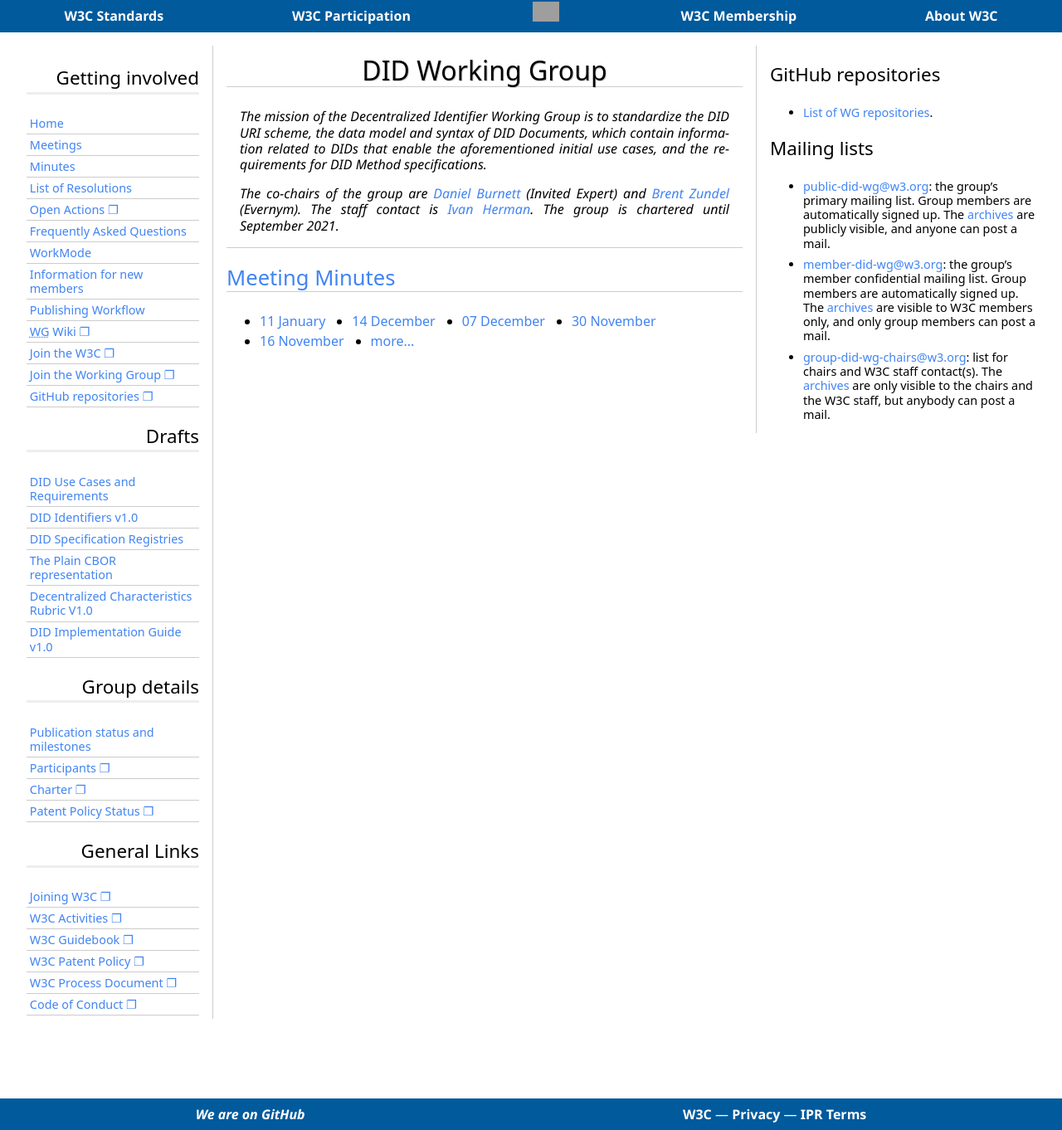
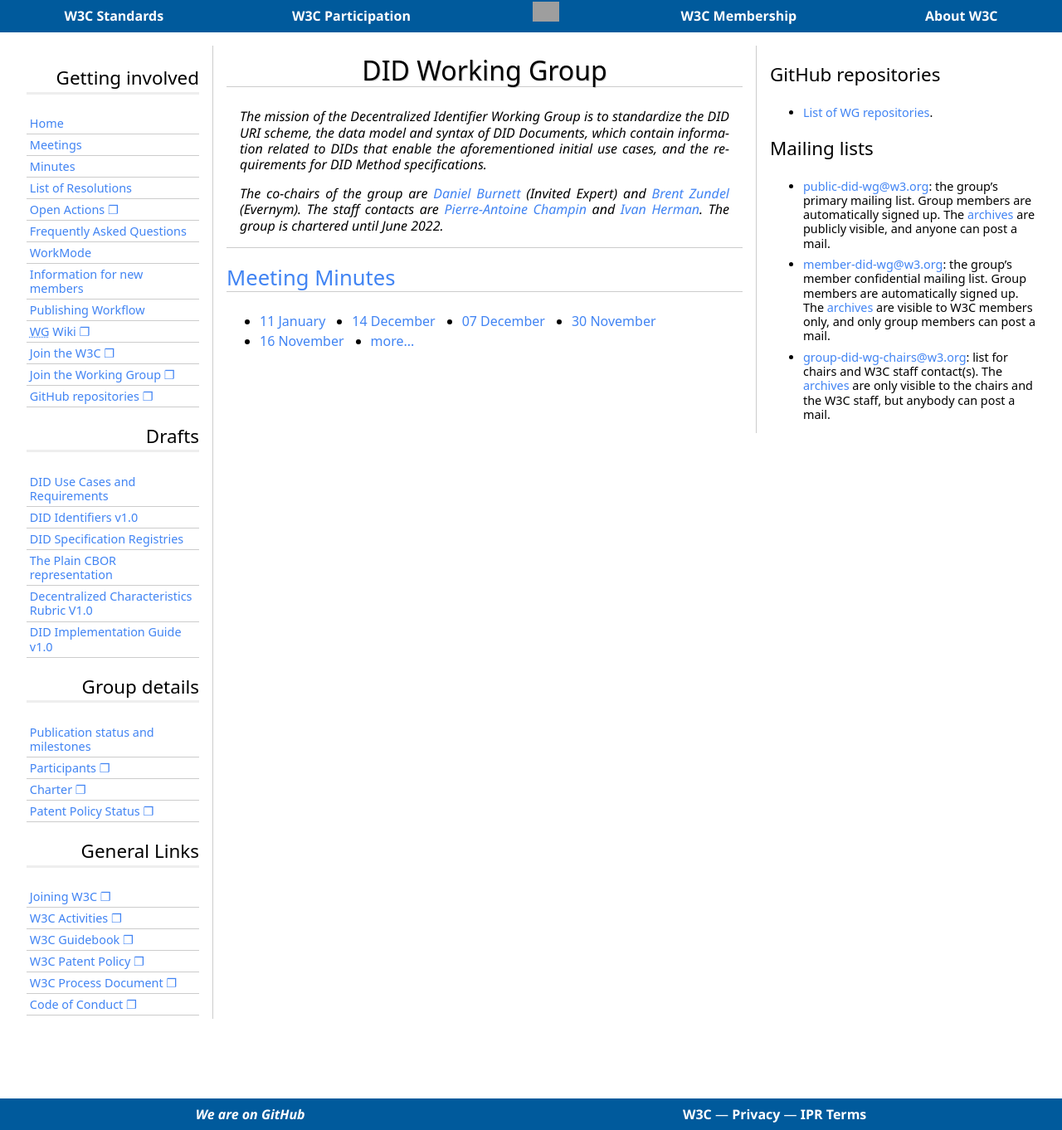
Before and after one commit to w3c/did-wg, a Jekyll site: the page built from index.md, in a window 1280 px wide. Shown: the whole page at 83% size. Built offline with Jekyll 4.4.1, drawn with Linux system fonts in a browser that asks for light colours; some web fonts are replaced; grey boxes are pictures that could not be loaded.

Commit message:
Added pa as staff contact

```diff
--- a/_layouts/home.html
+++ b/_layouts/home.html
@@ -52,8 +52,9 @@
                 <p>The co-chairs of the group are
                     <a href="mailto:danielcburnett@gmail.com">Daniel Burnett</a> (Invited Expert) and
                     <a href="mailto:brent.zundel@evernym.com">Brent Zundel</a> (Evernym).
-                    The staff contact is <a href="mailto:ivan@w3.org">Ivan Herman</a>.
-                    The group is chartered until September 2021.
+                    The staff contacts are <a href="mailto:pierre-antonie@w3.org">Pierre-Antoine Champin</a> and
+                    <a href="mailto:ivan@w3.org">Ivan Herman</a>.
+                    The group is chartered until June 2022.
                 </p>
             </section>
 
--- a/index.md
+++ b/index.md
@@ -24,11 +24,16 @@ json-ld: |
               "email": "brent.zundel@evernym.com"
           }]
       },
-      "contactPoint": {
+      "contactPoint": [{
+          "@type": "ContactPoint",
+          "name": "Pierre-Antoine Champin",
+          "email": "pierre-antoine@w3.org",
+          "contactType": "W3C Staff Contact"
+      },{
           "@type": "ContactPoint",
           "name": "Ivan Herman",
           "email": "ivan@w3.org",
           "contactType": "W3C Staff Contact"
-      }
+      }]
   }
 ---
```
